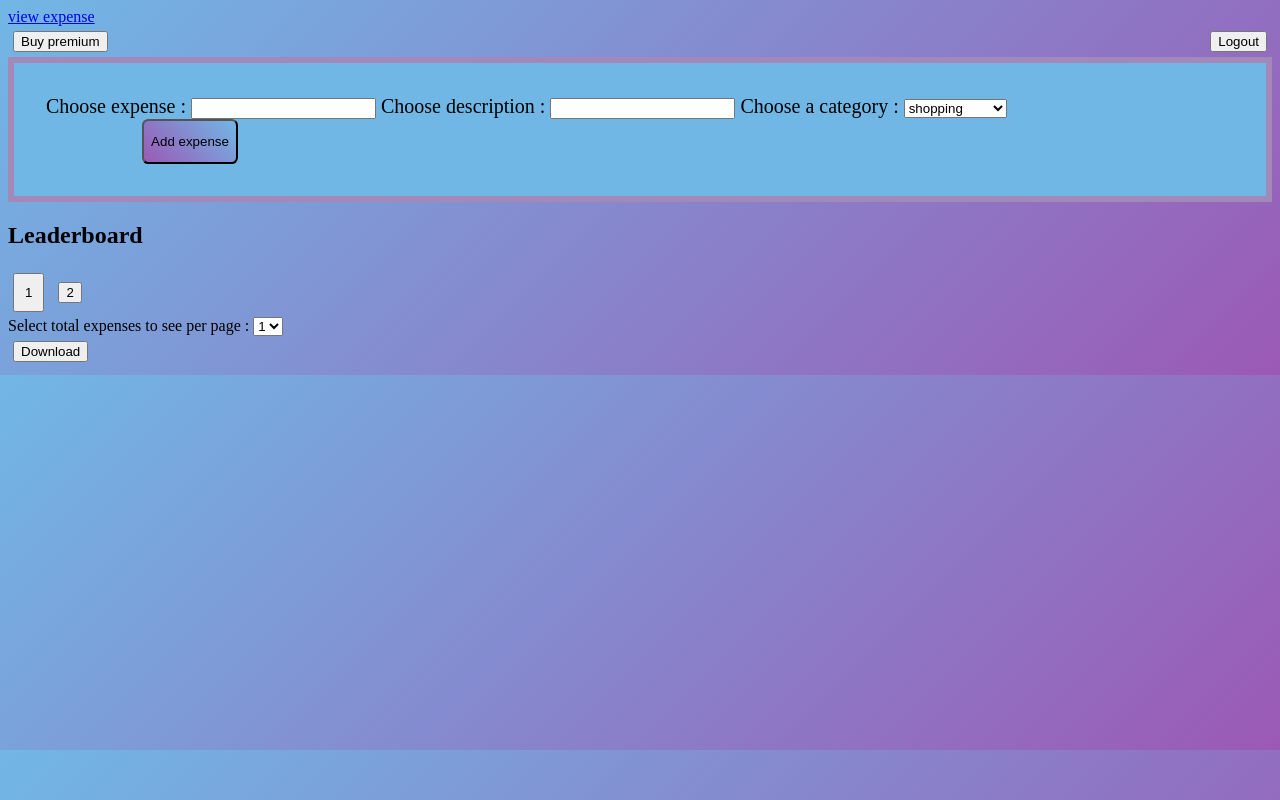
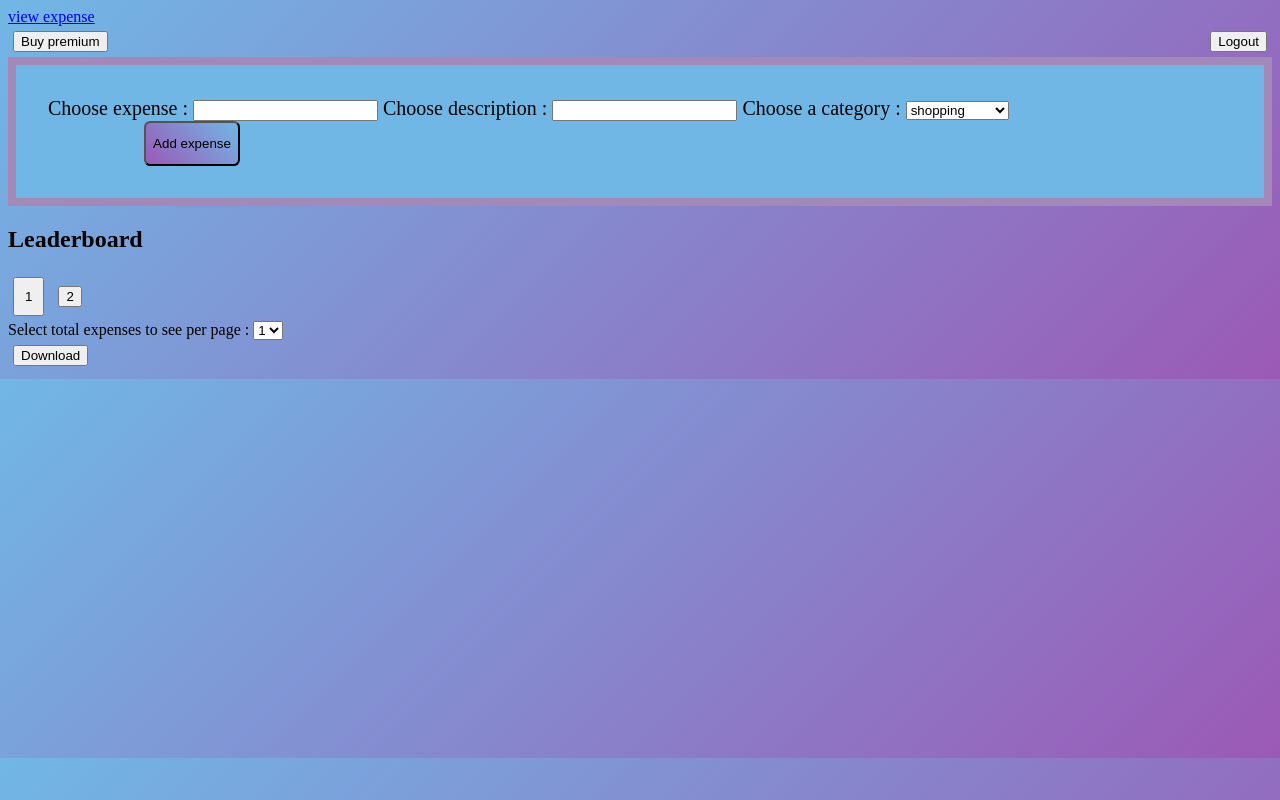
Before and after one commit to SonikaSahana/expense-tracker-premium, a plain HTML site: page frontend/index.html in a window 1280 px wide. Drawn offline with nearby package versions, Linux system fonts and the light colour scheme; no server answers; sample sign-in values are in the browser's storage; a script that the page names is missing.

Commit message:
trigger build test

```diff
--- a/frontend/css/style.css
+++ b/frontend/css/style.css
@@ -32,7 +32,7 @@ header > div{
         flex-direction: column;
         align-items: center;
         gap: 1rem;
-        border: 0.4rem solid #a389b7;
+        border: 0.5rem solid #a389b7;
         padding: 2rem;
         background-color:#71b7e6;
         font-size:20px;
```
